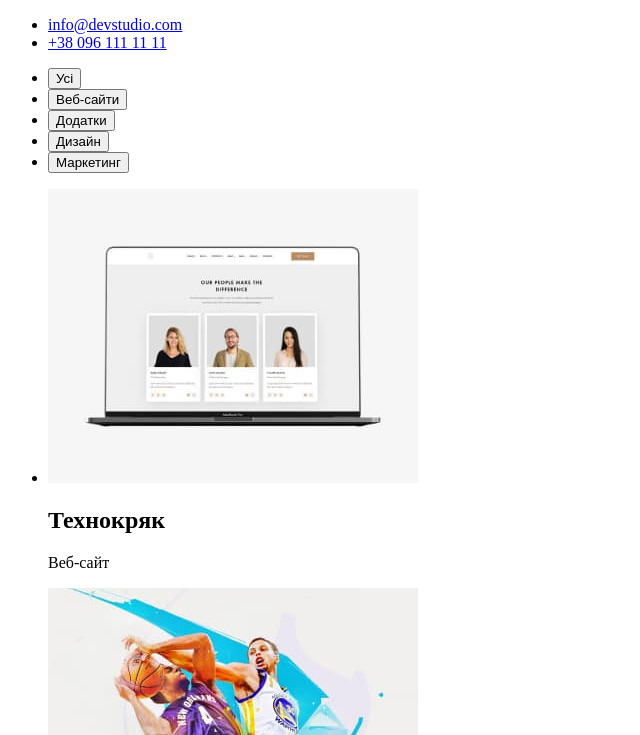
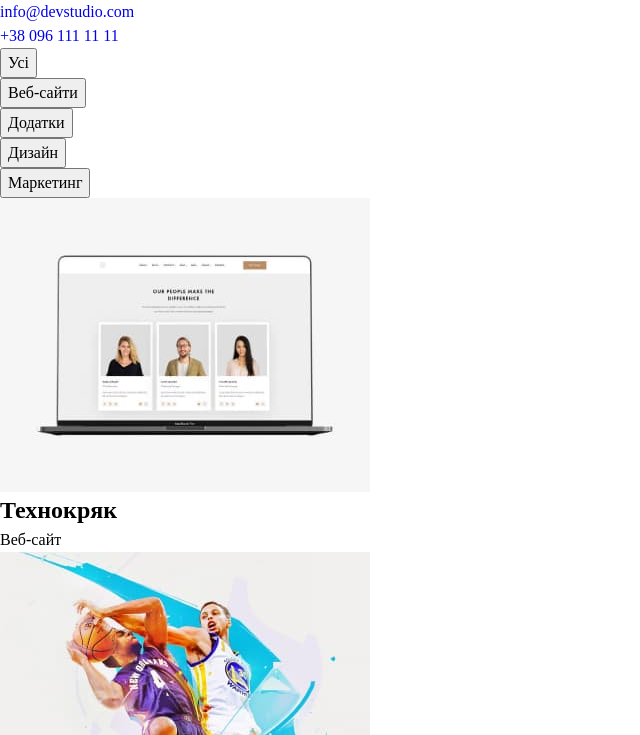
Before and after one commit to YevheniiKravchukUA/goit-markup-hw-02, a plain HTML site: page components/portfolio.html in a window 1280 px wide. Shown: the part 96-831 px from the top of the page, without its empty margins (0-640 px from the left). Drawn offline with Linux system fonts and the light colour scheme.

Commit message:
add normilize

```diff
--- a/components/portfolio.html
+++ b/components/portfolio.html
@@ -4,6 +4,7 @@
     <meta charset="UTF-8" />
     <meta http-equiv="X-UA-Compatible" content="IE=edge" />
     <meta name="viewport" content="width=device-width, initial-scale=1.0" />
+    <link rel="stylesheet" href="../css/styles.css" />
     <title>Portfolio</title>
   </head>
   <body>
--- a/css/normilize.css
+++ b/css/normilize.css
@@ -43,6 +43,7 @@ ol {
 /* Элементы a, у которых нет класса, сбрасываем до дефолтных стилей */
 a {
     text-decoration-skip-ink: auto;
+    text-decoration: none;
 }
 
 /* Упрощаем работу с изображениями */
```
